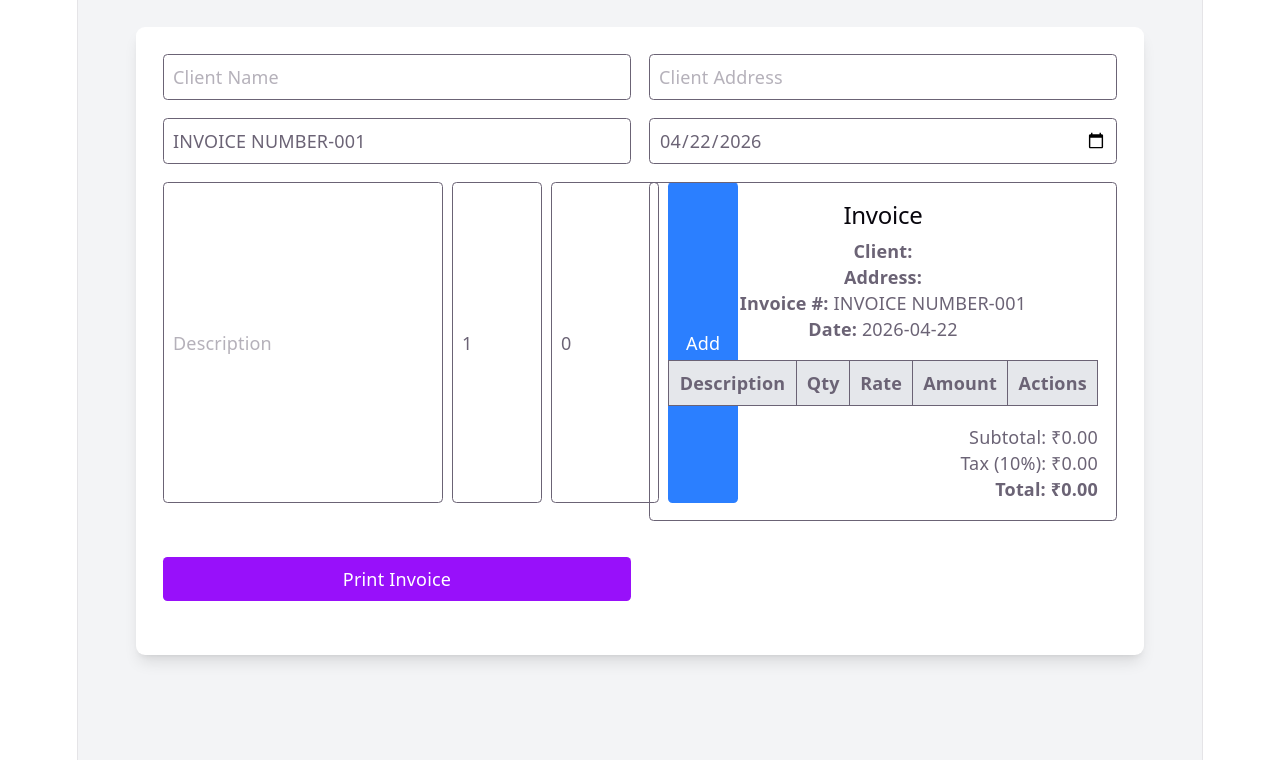
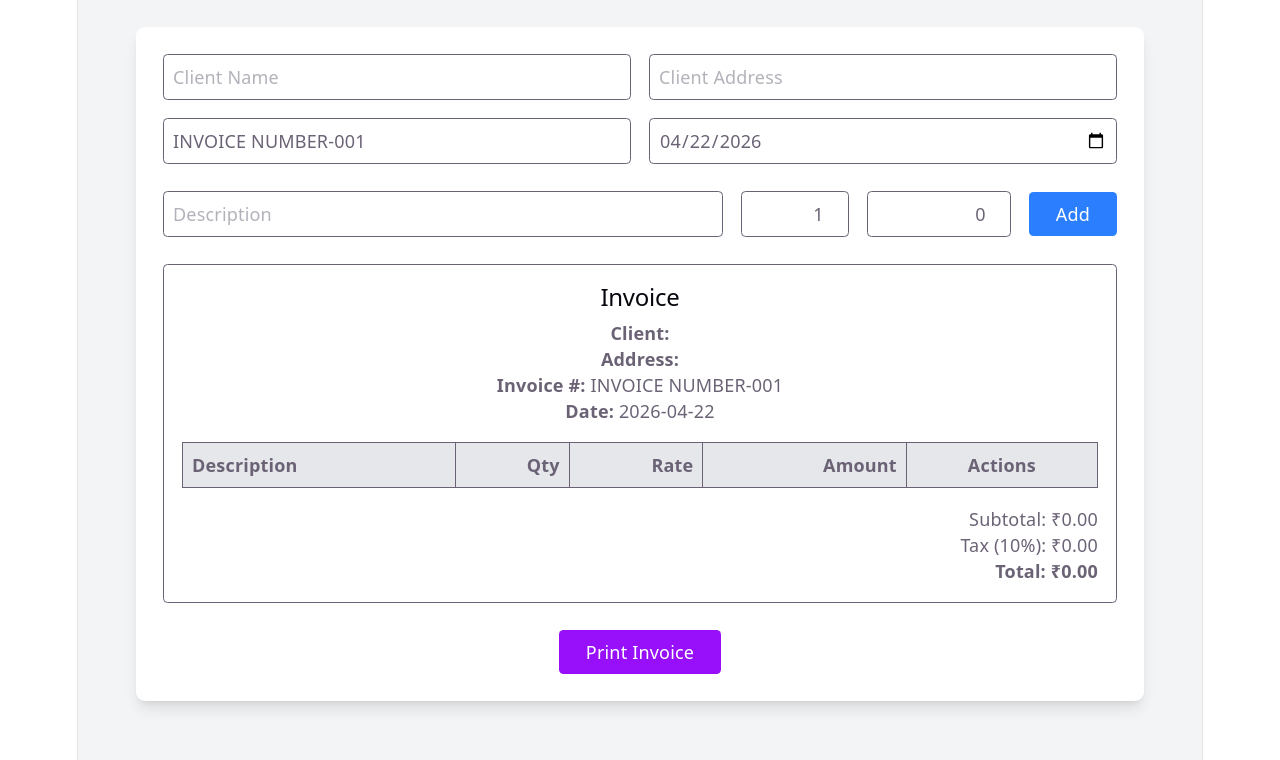
Before and after one commit to Ezhil03/projects-invoice, a React (Vite) app: page / in a window 1280 px wide. Shown: the top 760 px of the page. Built offline with nearby package versions, Linux system fonts and the light colour scheme.

Commit message:
update message

```diff
--- a/src/Invoicebuilder.tsx
+++ b/src/Invoicebuilder.tsx
@@ -1,5 +1,4 @@
 import React, { useState } from "react";
-
 
 interface Client {
   name: string;
@@ -7,14 +6,12 @@ interface Client {
   invoiceNumber: string;
   date: string;
 }
-
 interface Item {
   description: string;
   quantity: number;
   rate: number;
   amount: number;
 }
-
 function Invoicebuilder() {
   const [client, setClient] = useState<Client>({
     name: "",
@@ -22,18 +19,15 @@ function Invoicebuilder() {
     invoiceNumber: "INVOICE NUMBER-001",
     date: new Date().toISOString().split("T")[0],
   });
-
   const [items, setItems] = useState<Item[]>([]);
   const [newItem, setNewItem] = useState<Omit<Item, "amount">>({
     description: "",
     quantity: 1,
     rate: 0,
   });
-
   const handleClientChange = (e: React.ChangeEvent<HTMLInputElement>) => {
     setClient({ ...client, [e.target.name]: e.target.value });
   };
-
   const handleItemChange = (e: React.ChangeEvent<HTMLInputElement>) => {
     const { name, value } = e.target;
     setNewItem({
@@ -41,18 +35,15 @@ function Invoicebuilder() {
       [name]: name === "quantity" || name === "rate" ? Number(value) : value,
     });
   };
-
   const addItem = () => {
     if (!newItem.description) return;
     const amount = newItem.quantity * newItem.rate;
     setItems([...items, { ...newItem, amount }]);
     setNewItem({ description: "", quantity: 1, rate: 0 });
   };
-
   const deleteItem = (index: number) => {
     setItems(items.filter((_, i) => i !== index));
   };
-
   const subtotal = items.reduce((acc, item) => acc + item.amount, 0);
   const taxRate = 0.1; // 10% tax
   const tax = subtotal * taxRate;
@@ -65,79 +56,113 @@ function Invoicebuilder() {
   return (
     <div className="min-h-screen bg-gray-100 p-6">
   <div className="max-w-4xl mx-auto bg-white shadow-lg rounded-lg p-6">
-        <div className="grid sm:grid-cols-1 md:grid-cols-2 gap-4 mb-6">
-          <input type="text" name="name" placeholder="Client Name"
-            value={client.name} onChange={handleClientChange}
-            className="border p-2 rounded" />
-          <input type="text" name="address" placeholder="Client Address"
-            value={client.address} onChange={handleClientChange}
-            className="border p-2 rounded" />
-          <input type="text" name="invoiceNumber" placeholder="Invoice Number"
-            value={client.invoiceNumber} onChange={handleClientChange}
-            className="border p-2 rounded" />
-          <input type="date" name="date" value={client.date}
-            onChange={handleClientChange} className="border p-2 rounded" />
-        <div className="flex gap-2 mb-4">
-          <input type="text" name="description" placeholder="Description"
-            value={newItem.description} onChange={handleItemChange}
-            className="border p-2 rounded flex-1" />
-          <input type="number" name="quantity" placeholder="Qty"
-            value={newItem.quantity} onChange={handleItemChange}
-            className="border p-2 rounded w-20" />
-          <input type="number" name="rate" placeholder="Rate"
-            value={newItem.rate} onChange={handleItemChange}
-            className="border p-2 rounded w-24" />
-          <button onClick={addItem}
-            className="bg-blue-500 text-white px-4 rounded">Add</button>
+    <div className="grid grid-cols-1 md:grid-cols-2 gap-4 mb-6">
+      <input
+        type="text"
+        name="name"
+        placeholder="Client Name"
+        value={client.name}
+        onChange={handleClientChange}
+        className="border p-2 rounded w-full" />
+      <input
+        type="text"
+        name="address"
+        placeholder="Client Address"
+        value={client.address}
+        onChange={handleClientChange}
+        className="border p-2 rounded w-full"/>
+      <input
+        type="text"
+        name="invoiceNumber"
+        placeholder="Invoice Number"
+        value={client.invoiceNumber}
+        onChange={handleClientChange}
+        className="border p-2 rounded w-full"/>
+      <input
+        type="date"
+        name="date"
+        value={client.date}
+        onChange={handleClientChange}
+        className="border p-2 rounded w-full"/>
     </div>
-
+    <div className="flex flex-wrap gap-4 mb-6 items-center">
+      <input
+        type="text"
+        name="description"
+        placeholder="Description"
+        value={newItem.description}
+        onChange={handleItemChange}
+        className="border p-2 rounded flex-1 min-w-[200px]"/>
+      <input
+        type="number"
+        name="quantity"
+        placeholder="Qty"
+        value={newItem.quantity}
+        onChange={handleItemChange}
+        className="border p-2 rounded w-24 text-right"/>
+      <input
+        type="number"
+        name="rate"
+        placeholder="Rate"
+        value={newItem.rate}
+        onChange={handleItemChange}
+        className="border p-2 rounded w-32 text-right"/>
+      <button
+        onClick={addItem}
+        className="bg-blue-500 text-white px-6 py-2 rounded">
+        Add
+      </button>
+    </div>
     <div id="invoice" className="border p-4 rounded">
-          <h2 className="text-xl font-semibold mb-2">Invoice</h2>
+      <h2 className="text-xl font-semibold mb-4">Invoice</h2>
       <p><strong>Client:</strong> {client.name}</p>
       <p><strong>Address:</strong> {client.address}</p>
       <p><strong>Invoice #:</strong> {client.invoiceNumber}</p>
       <p><strong>Date:</strong> {client.date}</p>
-
       <table className="w-full mt-4 border">
         <thead>
           <tr className="bg-gray-200">
-                <th className="border p-2">Description</th>
-                <th className="border p-2">Qty</th>
-                <th className="border p-2">Rate</th>
-                <th className="border p-2">Amount</th>
-                <th className="border p-2">Actions</th>
+            <th className="border p-2 text-left">Description</th>
+            <th className="border p-2 text-right">Qty</th>
+            <th className="border p-2 text-right">Rate</th>
+            <th className="border p-2 text-right">Amount</th>
+            <th className="border p-2 text-center">Actions</th>
           </tr>
         </thead>
         <tbody>
           {items.map((item, i) => (
             <tr key={i}>
-                  <td className="border p-2">{item.description}</td>
-                  <td className="border p-2">{item.quantity}</td>
-                  <td className="border p-2">{item.rate}</td>
-                  <td className="border p-2">{item.amount.toFixed(2)}</td>
-                  <td className="border p-2">
-                    <button onClick={() => deleteItem(i)}
-                      className="bg-red-500 text-white px-2 rounded">Delete</button>
+              <td className="border p-2 text-left">{item.description}</td>
+              <td className="border p-2 text-right">{item.quantity}</td>
+              <td className="border p-2 text-right">₹{item.rate.toFixed(2)}</td>
+              <td className="border p-2 text-right">₹{item.amount.toFixed(2)}</td>
+              <td className="border p-2 text-center">
+                <button
+                  onClick={() => deleteItem(i)}
+                  className="bg-red-500 text-white px-3 py-1 rounded">
+                  Delete
+                </button>
               </td>
             </tr>
           ))}
         </tbody>
       </table>
-          <div className="mt-4 text-right">
+      <div className="mt-4 flex justify-end">
+        <div className="text-right">
           <p>Subtotal: ₹{subtotal.toFixed(2)}</p>
           <p>Tax (10%): ₹{tax.toFixed(2)}</p>
           <p className="font-bold">Total: ₹{total.toFixed(2)}</p>
         </div>
       </div>
-
+    </div>
     <button
       onClick={printInvoice}
-          className="mt-4 bg-purple-600 text-white px-6 py-2 rounded">
+      className="mt-6 bg-purple-600 text-white px-6 py-2 rounded">
       Print Invoice
     </button>
   </div>
 </div>
-    </div>
+
 )
 }
 
--- a/src/main.tsx
+++ b/src/main.tsx
@@ -2,6 +2,7 @@ import { StrictMode } from 'react'
 import { createRoot } from 'react-dom/client'
 import './index.css'
 import Invoicebuilder from './Invoicebuilder.tsx'
+
 
 
 
```
Lines whose indentation alone changed are shown as unchanged.
